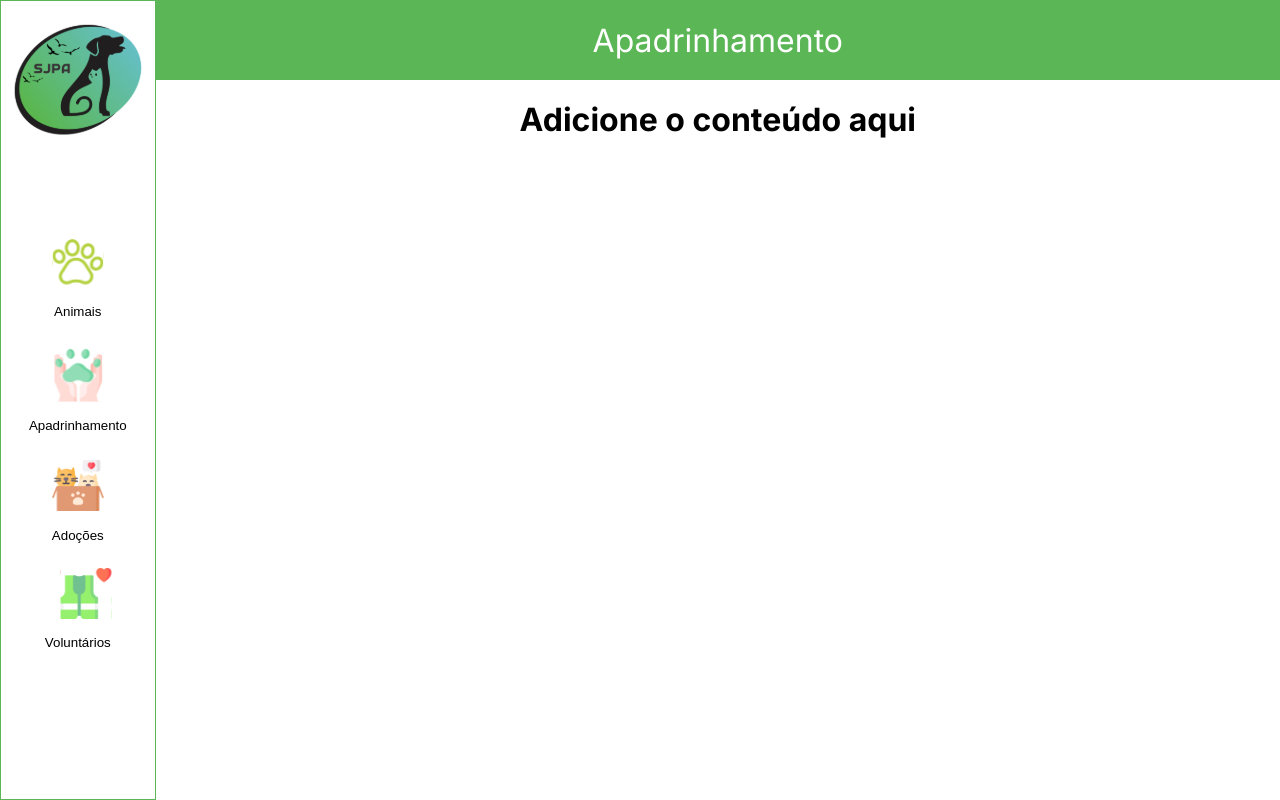
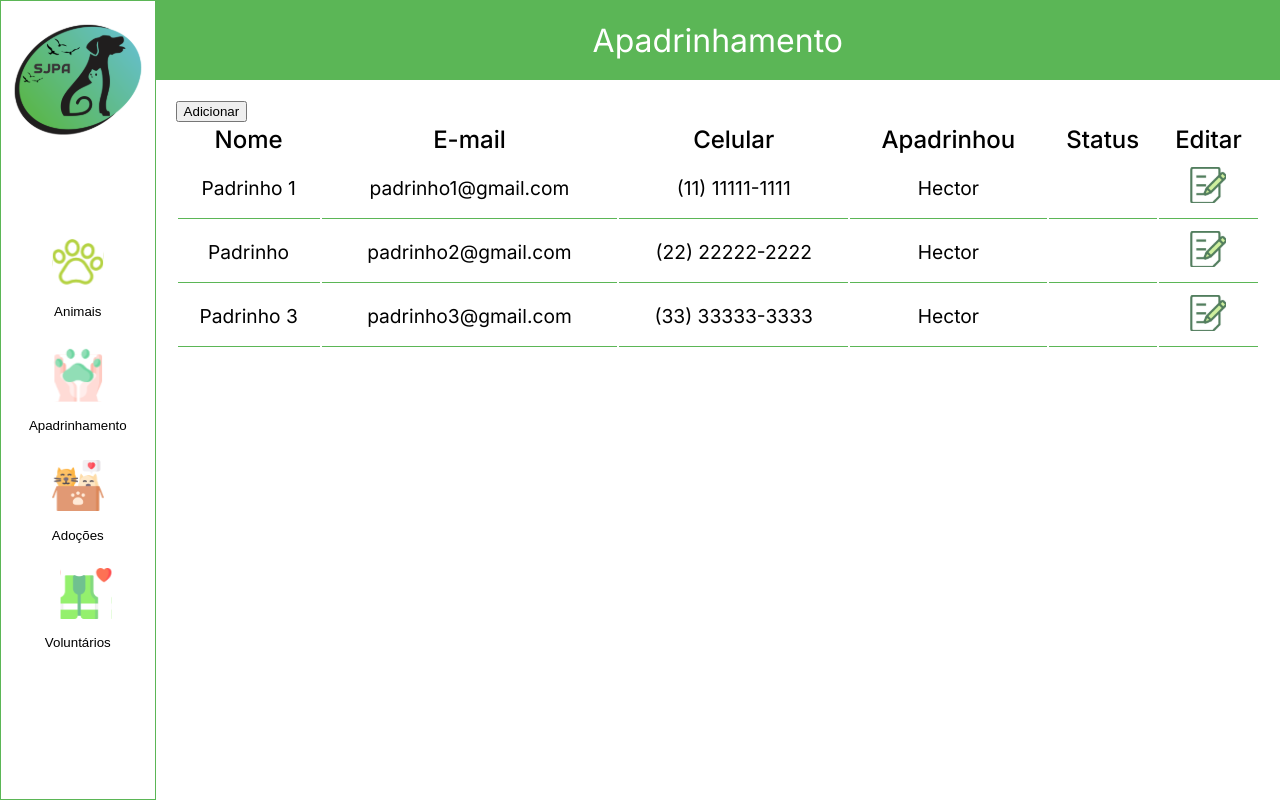
Before and after one commit to patriciasanttos/projeto-grupo3, a React (Create React App) app in the folder app/: page /admin/sponsorships in a window 1280 px wide. Built offline with nearby package versions, Linux system fonts and the light colour scheme.

Commit message:
Added sponsorships modal admin

```diff
--- /dev/null
+++ b/app/src/components/modal/modalSponsorshipsAdmin/ModalSponsorshipsAdmin.jsx
@@ -0,0 +1,220 @@
+import { useEffect, useState } from "react";
+import Modal from "../index";
+import { IMaskInput } from "react-imask";
+
+const ModalSponsorshipsAdmin = ({
+  isOpen,
+  onModalClose,
+  selectedSponsor,
+  updateSponsorsList,
+  createSponsorsList,
+}) => {
+  const initialFormSponsors = {
+    name: "",
+    email: "",
+    phoneNumber: "",
+    sponsorDate: "",
+    nameAnimal: "",
+    sex: "",
+    temperament: "",
+    castrated: "",
+    healthHistory: "",
+    adoptionStatus: "",
+    sponsorsInfo: "",
+  };
+  const [formSponsors, setFormSponsors] = useState(initialFormSponsors);
+
+  useEffect(() => {
+    setFormSponsors({
+      ...selectedSponsor,
+    });
+  }, [selectedSponsor, isOpen]);
+
+  const onClickSave = () => {
+    if (selectedSponsor) {
+      updateSponsorsList(formSponsors);
+    } else {
+      createSponsorsList(formSponsors);
+    }
+  };
+
+  const onClickModalClose = () => {
+    onModalClose();
+    setFormSponsors(initialFormSponsors);
+  };
+
+  const getFormState = (field) => {
+    return formSponsors && formSponsors[field] ? formSponsors[field] : "";
+  };
+
+  return (
+    <Modal
+      isOpen={isOpen}
+      onModalClose={onClickModalClose}
+      title={
+        selectedSponsor
+          ? "Edite os dados do padrinho"
+          : "Adicione um novo padrinho"
+      }
+    >
+      <form action="" className="modal-sponsors-form modal-form">
+        <div className="al-modal-form">
+          <input
+            type="text"
+            name="name"
+            placeholder="Nome do Padrinho"
+            value={getFormState("name")}
+            onChange={(e) =>
+              setFormSponsors({ ...formSponsors, name: e.target.value })
+            }
+          />
+          <input
+            type="text"
+            name="email"
+            placeholder="E-mail"
+            value={getFormState("email")}
+            onChange={(e) =>
+              setFormSponsors({ ...formSponsors, email: e.target.value })
+            }
+          />
+        </div>
+        <div className="al-modal-form">
+          <IMaskInput
+            type="text"
+            name="phoneNumber"
+            placeholder="Contato"
+            value={getFormState("phoneNumber")}
+            onAccept={(value, maskRef, e) =>
+              setFormSponsors({ ...formSponsors, phoneNumber: value })
+            }
+            mask={"(00) 00000-0000"}
+          />
+
+          <input
+            type="text"
+            name="sponsorDate"
+            id=""
+            placeholder="Data do apadrinhamento"
+            value={getFormState("sponsorDate")}
+            onChange={(e) =>
+              setFormSponsors({ ...formSponsors, sponsorDate: e.target.value })
+            }
+          />
+        </div>
+
+        <div className="al-modal-form">
+          <input
+            type="text"
+            name="nameAnimal"
+            id=""
+            placeholder="Nome do animal"
+            value={getFormState("nameAnimal")}
+            onChange={(e) =>
+              setFormSponsors({
+                ...formSponsors,
+                nameAnimal: e.target.value,
+              })
+            }
+          />
+
+          <input
+            type="text"
+            name="sex"
+            id=""
+            placeholder="Sexo do animal"
+            value={getFormState("sex")}
+            onChange={(e) =>
+              setFormSponsors({
+                ...formSponsors,
+                sex: e.target.value,
+              })
+            }
+          />
+        </div>
+
+        <div className="al-modal-form">
+          <input
+            type="text"
+            name="temperament"
+            id=""
+            placeholder="Temperamento do animal"
+            value={getFormState("temperament")}
+            onChange={(e) =>
+              setFormSponsors({
+                ...formSponsors,
+                temperament: e.target.value,
+              })
+            }
+          />
+
+          <input
+            type="text"
+            name="castrated"
+            id=""
+            placeholder="Castrado"
+            value={getFormState("castrated")}
+            onChange={(e) =>
+              setFormSponsors({
+                ...formSponsors,
+                castrated: e.target.value,
+              })
+            }
+          />
+        </div>
+        <div className="al-modal-form">
+          <input
+            type="text"
+            name="healthHistory"
+            id=""
+            placeholder="Histórico de saúde"
+            value={getFormState("healthHistory")}
+            onChange={(e) =>
+              setFormSponsors({
+                ...formSponsors,
+                healthHistory: e.target.value,
+              })
+            }
+          />
+
+          <input
+            type="text"
+            name="adoptionStatus"
+            id=""
+            placeholder="Status de adoção"
+            value={getFormState("adoptionStatus")}
+            onChange={(e) =>
+              setFormSponsors({
+                ...formSponsors,
+                adoptionStatus: e.target.value,
+              })
+            }
+          />
+        </div>
+        <textarea
+          rows="8"
+          cols="10"
+          name="sponsorsInfo"
+          id=""
+          placeholder="Adicione informações importantes sobre o padrinho ou animal"
+          value={getFormState("sponsorsInfo")}
+          onChange={(e) =>
+            setFormSponsors({
+              ...formSponsors,
+              sponsorsInfo: e.target.value,
+            })
+          }
+        />
+      </form>
+      <div className="align-btn-modal">
+        <button onClick={onClickSave} className="btn-modal">
+          {selectedSponsor ? "Editar" : "Adicionar"}
+        </button>
+        <button onClick={onModalClose} className="btn-modal grey-btn">
+          Cancelar
+        </button>
+      </div>
+    </Modal>
+  );
+};
+
+export default ModalSponsorshipsAdmin;
--- a/app/src/pages/private/sponsorships/index.jsx
+++ b/app/src/pages/private/sponsorships/index.jsx
@@ -1,14 +1,133 @@
-import React from "react";
+import React, { useState } from "react";
 
 import AdminNavBar from "../../../components/admin_navbar/AdminNavBar";
+import ModalSponsorshipsAdmin from "../../../components/modal/modalSponsorshipsAdmin/ModalSponsorshipsAdmin";
+import AdminList from "../../../components/admin_list/AdminList";
 
 import "./styles.scss";
 
 function Sponsorships() {
+  const [isModalOpen, setIsModalOpen] = useState(false);
+  const [selectedSponsor, setSelectedSponsor] = useState(null);
+
+  // To do: Trazer lista do back-end
+  const [sponsorsList, setSponsorsList] = useState([
+    {
+      id: 1,
+      name: "Padrinho 1",
+      email: "padrinho1@gmail.com",
+      phoneNumber: "(11) 11111-1111",
+      sponsorDate: "14/09/24",
+      nameAnimal: "Hector",
+      sex: "Macho",
+      temperament: "Ansioso",
+      castrated: "Sim",
+      healthHistory: "Bom",
+      adoptionStatus: "",
+      sponsorsInfo: "",
+    },
+    {
+      id: 2,
+      name: "Padrinho ",
+      email: "padrinho2@gmail.com",
+      phoneNumber: "(22) 22222-2222",
+      sponsorDate: "14/09/24",
+      nameAnimal: "Hector",
+      sex: "Macho",
+      temperament: "Ansioso",
+      castrated: "Sim",
+      healthHistory: "Bom",
+      adoptionStatus: "",
+      sponsorsInfo: "",
+    },
+    {
+      id: 3,
+      name: "Padrinho 3",
+      email: "padrinho3@gmail.com",
+      phoneNumber: "(33) 33333-3333",
+      sponsorDate: "14/09/24",
+      nameAnimal: "Hector",
+      sex: "Macho",
+      temperament: "Ansioso",
+      castrated: "Sim",
+      healthHistory: "Bom",
+      adoptionStatus: "",
+      sponsorsInfo: "",
+    },
+  ]);
+
+  const columns = [
+    {
+      title: "Nome",
+      rowKey: "name",
+    },
+    {
+      title: "E-mail",
+      rowKey: "email",
+    },
+    {
+      title: "Celular",
+      rowKey: "phoneNumber",
+    },
+    {
+      title: "Apadrinhou",
+      rowKey: "nameAnimal",
+    },
+    {
+      title: "Status",
+      rowKey: "adoptionStatus",
+    },
+  ];
+
+  // To do: Enviar para o back-end
+  const updateSponsorsList = (sponsor) => {
+    let sponsors = [...sponsorsList];
+    sponsors[sponsor.id - 1] = {
+      ...sponsor,
+    };
+    setSponsorsList(sponsors);
+    setIsModalOpen(false);
+  };
+
+  // To do: Enviar para o back-end
+  const createSponsorsList = (sponsor) => {
+    let sponsors = [...sponsorsList];
+    sponsors.push({
+      ...sponsor,
+      id: sponsorsList.length + 1,
+    });
+    setSponsorsList(sponsors);
+    setIsModalOpen(false);
+  };
+
+  const onClickEditSponsor = (sponsor) => {
+    setIsModalOpen(true);
+    setSelectedSponsor(sponsor);
+  };
+
+  const onClickNewSponsor = () => {
+    setIsModalOpen(true);
+    setSelectedSponsor(null);
+  };
   return (
-    <AdminNavBar headerTitle="Apadrinhamento">
-      <h1>Adicione o conteúdo aqui</h1>
-    </AdminNavBar>
+    <>
+      <AdminNavBar headerTitle="Apadrinhamento">
+        {/* substituir o button pelo ícone de adicionar*/}
+        <button onClick={onClickNewSponsor}>Adicionar</button>
+        <AdminList
+          columns={columns}
+          rows={sponsorsList}
+          onClickRow={onClickEditSponsor}
+        />
+      </AdminNavBar>
+      <ModalSponsorshipsAdmin
+        isOpen={isModalOpen}
+        onModalClose={() => setIsModalOpen(false)}
+        selectedSponsor={selectedSponsor}
+        updateSponsorsList={updateSponsorsList}
+        createSponsorsList={createSponsorsList}
+      />
+    </>
   );
 }
 
```
